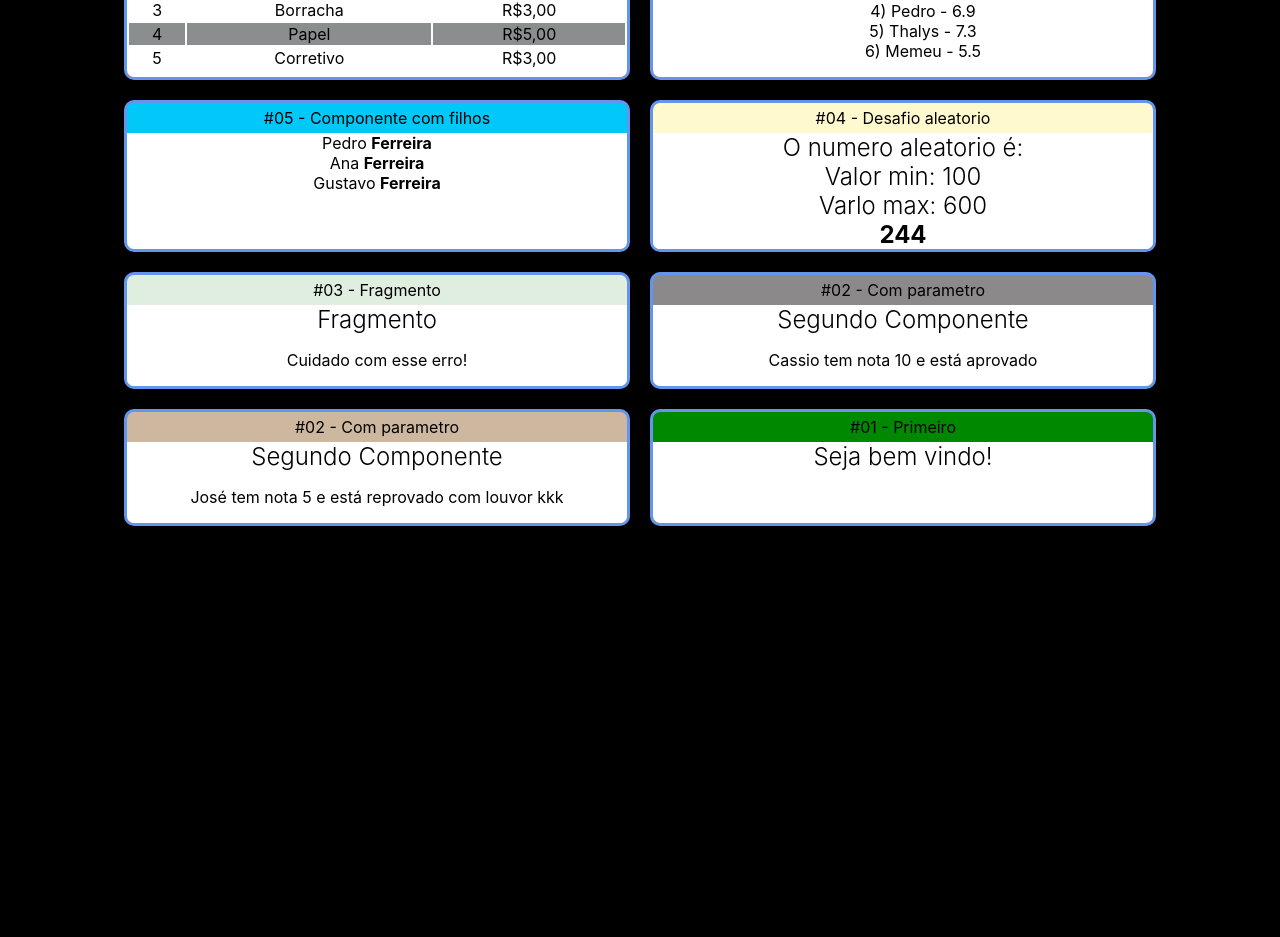
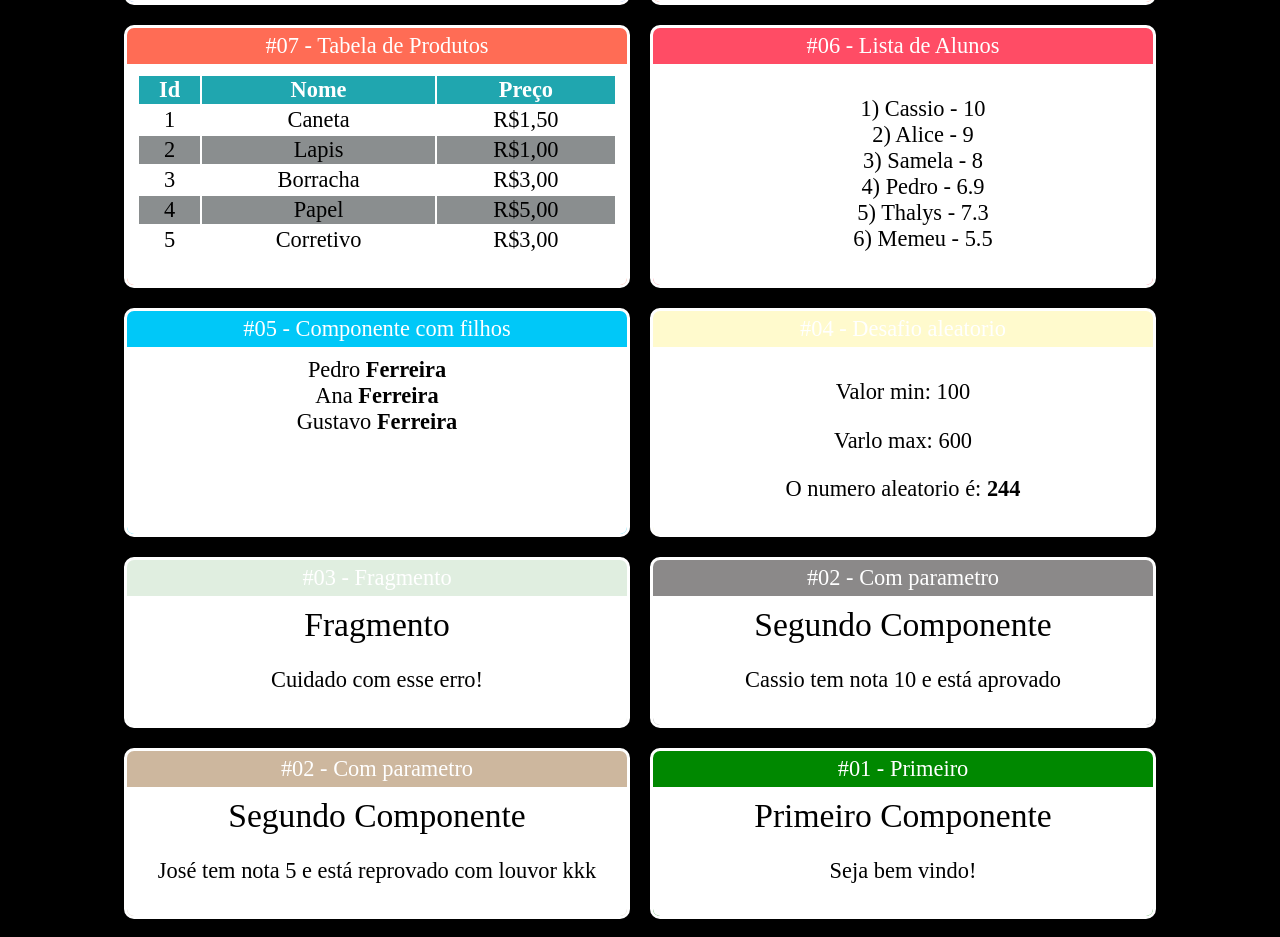
Before and after one commit to cassioate/Fundamentos-React, a React (Create React App) app: page / in a window 1280 px wide. Shown: the part 740-1677 px from the top of the page. Before the commit the page ends 1284 px from the top, so only its background shows below. Built offline with nearby package versions, Linux system fonts and the light colour scheme.

Commit message:
Correção?

```diff
--- a/src/Componentes/Layout/Card.css
+++ b/src/Componentes/Layout/Card.css
@@ -1,27 +1,24 @@
-.Card{
-    background-color:darkgrey;
-    color: black;
+.Card {
+    border: 3px solid;
     border-radius: 10px;
     overflow: hidden;
-    border: 3px solid #6495ed;
     margin: 10px;
 
     display: flex;
     flex-direction: column;
+    max-width: 500px;
     min-width: 500px;
-    max-width: 500px;
-
 }
 
-.Card .Title{
-   padding: 5px;
-   display: flex;
-   justify-content: center;
-
+.Card .Title {
+    padding: 5px 0px;
+    display: flex;
+    justify-content: center;
 }
 
-.Card .Content{
+.Card .Content {
     flex-grow: 1;
-    background-color: white;
-    color: black;
+    background-color: #fff;
+    color: #000;
+    padding: 10px;
 }
--- a/src/Componentes/basicos/Aleatorio.jsx
+++ b/src/Componentes/basicos/Aleatorio.jsx
@@ -8,10 +8,9 @@ export default (props) => {
 
     return (
         <div>
-            <h2> O numero aleatorio é: </h2>
-            <h2> Valor min: {min} </h2>
-            <h2> Varlo max: {max} </h2>
-            <h2> <strong> {numero} </strong> </h2>
+            <p> Valor min: {min} </p>
+            <p> Varlo max: {max} </p>
+            <p> O numero aleatorio é: <strong> {numero} </strong></p>
         </div>
     )
 }
--- a/src/Componentes/basicos/Familia.jsx
+++ b/src/Componentes/basicos/Familia.jsx
@@ -1,5 +1,4 @@
-import React from 'react'
-import { cloneElement } from 'react'
+import React, { cloneElement } from "react";
 
 export default props => {
     return (
--- a/src/Componentes/basicos/Primeiro.jsx
+++ b/src/Componentes/basicos/Primeiro.jsx
@@ -4,7 +4,8 @@ export default function Primeiro() {
     const msg = "Seja bem vindo!"
     return (
         <div>
-            <h2> {msg} </h2>
+            <h2>Primeiro Componente</h2>
+            <p>{msg}</p>
         </div>
     );
 };
--- a/src/Componentes/comunicacao/IndiretaFilho.jsx
+++ b/src/Componentes/comunicacao/IndiretaFilho.jsx
@@ -8,7 +8,7 @@ export default props => {
         <div>
             <div>Filho</div>
             <div>
-                <button onClick={_ => cb(nome, 53, true)}>
+                <button onClick={_ => cb(nome, 26, true)}>
                 Solicitar informações sobre o Pai
                 </button>
             </div>
--- a/src/Componentes/contador/PassoForm.jsx
+++ b/src/Componentes/contador/PassoForm.jsx
@@ -10,6 +10,5 @@ export default props => {
                 value={props.passo}
                 onChange={e => props.setPasso(+e.target.value)} />
             </div>
-
     )
 }
--- a/src/data/alunos.js
+++ b/src/data/alunos.js
@@ -5,4 +5,5 @@ export default [
     {id: 4, nome: 'Pedro', nota: 6.9},
     {id: 5, nome: 'Thalys', nota: 7.3},
     {id: 6, nome: 'Memeu', nota: 5.5}
+
 ]
--- a/src/index.css
+++ b/src/index.css
@@ -1,12 +1,12 @@
 body{
     background-color: black;
     color: #ffffff ;
-    font-family: -apple-system, BlinkMacSystemFont, 'Segoe UI', Roboto, Oxygen, Ubuntu, Cantarell, 'Open Sans', 'Helvetica Neue', sans-serif;
+    font-family: Oswald;
     text-align: center;
+    font-size: 1.4rem;
 }
 
 h1, h2, h3 {
-   font-style: normal;
    font-weight: 300;
 }
 
--- a/src/index.js
+++ b/src/index.js
@@ -5,8 +5,6 @@ import './index.css'
 import App from './App'
 
 ReactDom.render(
-    <React.StrictMode>
     <App />
-    </React.StrictMode>
     , document.getElementById('root')
     )
```
Also changed, not shown: src/App.jsx (+15 -15 lines).
